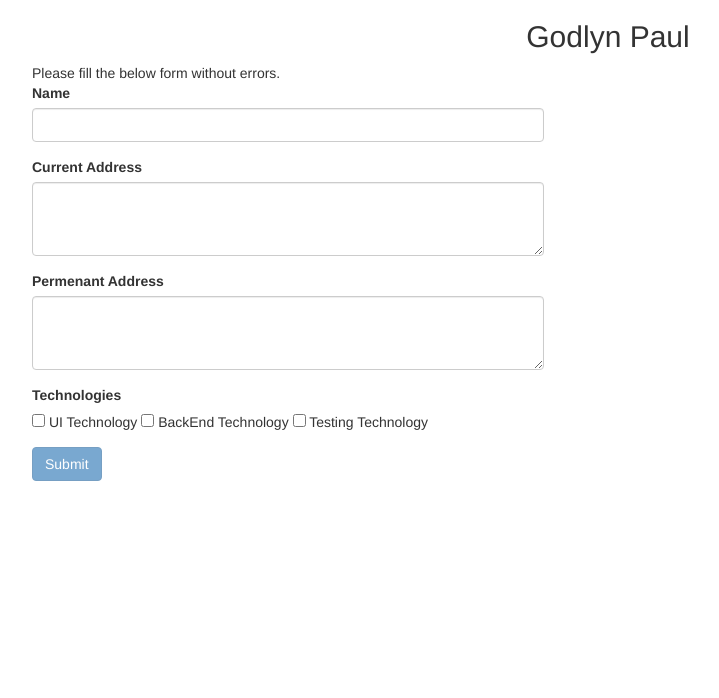
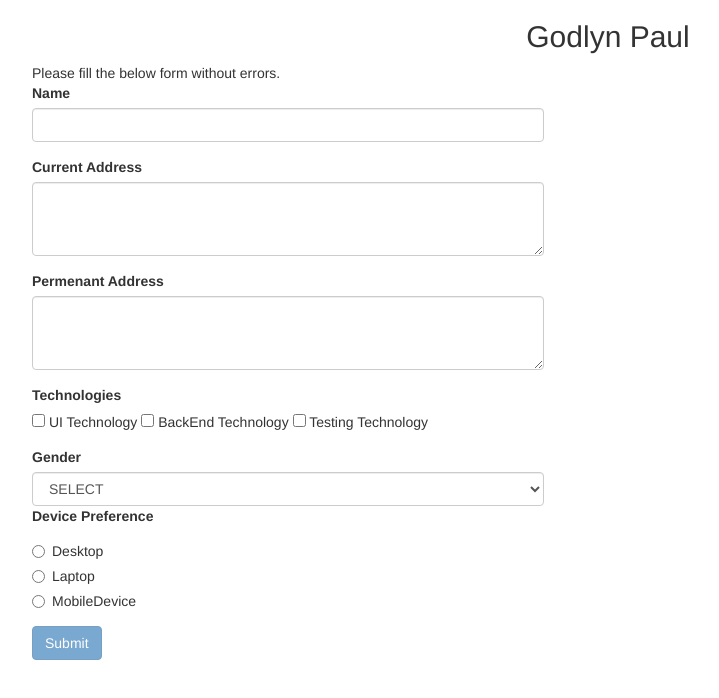
Before and after one commit to GodlynPaul/gain-angular-plus, an Angular app: page / in a window 1280 px wide. Shown: the top 698 px of the page, without its empty margins (32-751 px from the left). Built offline with nearby package versions, Linux system fonts and the light colour scheme.

Commit message:
dropDown and radiobuttons

```diff
--- a/src/app/emp-registration/emp-registration.component.html
+++ b/src/app/emp-registration/emp-registration.component.html
@@ -33,6 +33,19 @@
 				<input type="checkbox" ngModel name="tester"> Testing Technology
 			</div>
 		</div>
+		<div class="form-group">
+			<label for="gender">Gender</label>
+			<select ngModel name="gender" id="gender" class="form-control">
+				<option value="">SELECT</option>
+				<!-- <option *ngFor="let g of gender" [value]="g.genderId">{{g.genderName}}</option> -->
+				<!-- Here in options [value] can store string  & [ngValue] we can store objects -->
+				<option *ngFor="let g of gender" [ngValue]="g">{{g.genderName}}</option>
+			</select>
+			<label>Device Preference</label>
+			<div class="radio" *ngFor="let sp of systemPreference">
+				<label>	<input type="radio" ngModel name="devicePreference" [value]="sp">{{sp.sysName}}</label>
+			</div>
+		</div>
 		<button class="btn btn-primary" [disabled]="!empRegForm.valid">Submit</button>
 	</div>
 	<!-- {{empRegForm.value|json}} -->
--- a/src/app/emp-registration/emp-registration.component.ts
+++ b/src/app/emp-registration/emp-registration.component.ts
@@ -17,5 +17,6 @@ export class EmpRegistrationComponent implements OnInit {
 		console.log(formGroup)
 		console.log("Form value accessed using the formGroup: "+ formGroup.value.empreggroup.empName);
 	}
-
+	gender = [ {genderId:1, genderName:"Male"},{genderId:2, genderName:"Female"} ];
+	systemPreference = [ {sysId:1, sysName:"Desktop"},{sysId:2, sysName:"Laptop"},{sysId:3, sysName:"MobileDevice"} ];
 }
```
